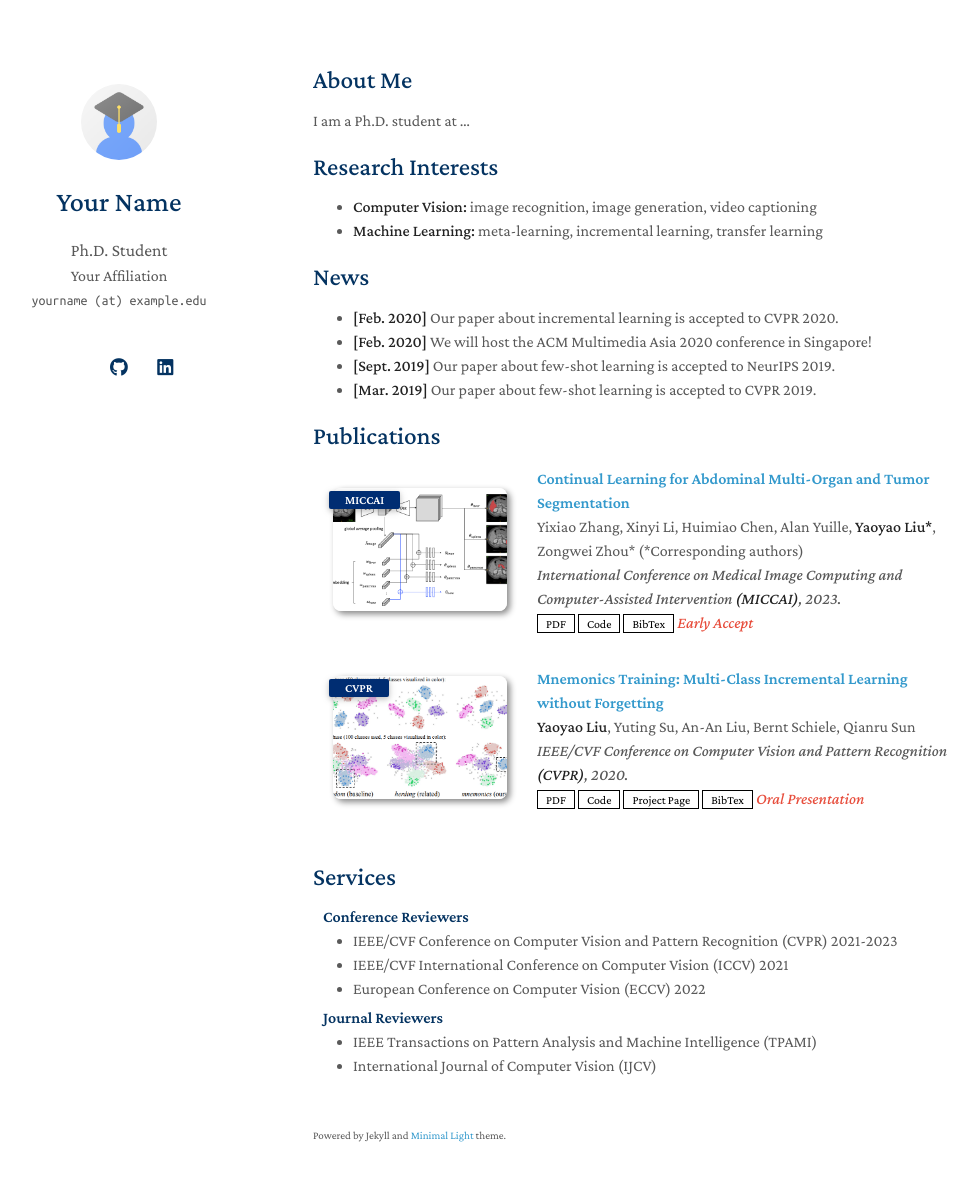
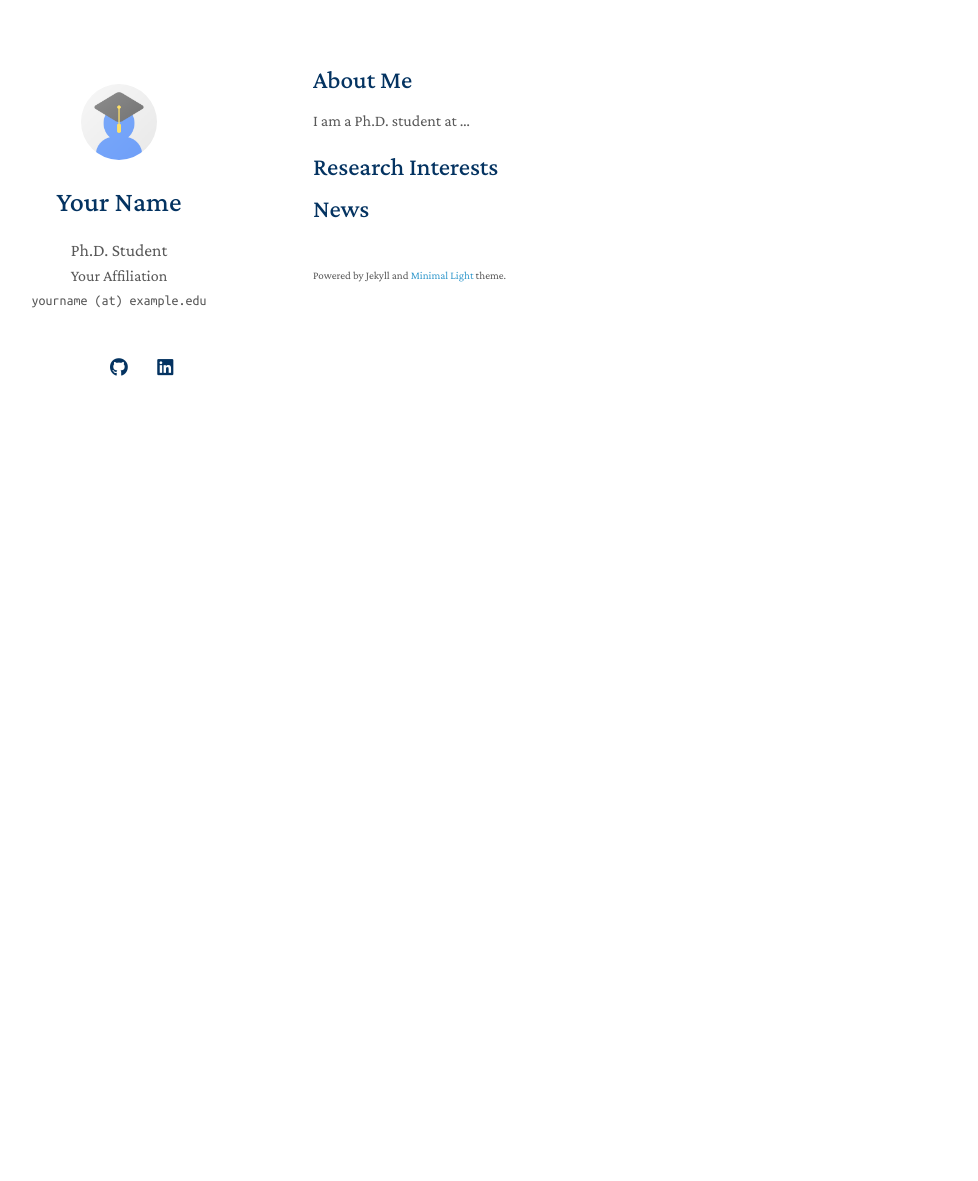
Before and after one commit to kthrn22/kthrn22.github.io, a Jekyll site: the page built from index.md, in a window 1280 px wide and 1216 px high. Shown: the top 1181 px of the window, without its empty margins (157-1135 px from the left). Built offline with Jekyll 4.4.1, drawn with Linux system fonts in a browser that asks for light colours; a style sheet for code colours, icons or effects is not loaded; our own code applies the rules of GitHub Pages for plain Markdown files.

Commit message:
Update index.md

```diff
--- a/index.md
+++ b/index.md
@@ -8,16 +8,4 @@
 
 ## Research Interests
 
-- **Computer Vision:** image recognition, image generation, video captioning
-- **Machine Learning:** meta-learning, incremental learning, transfer learning
-
 ## News
-
-- **[Feb. 2020]** Our paper about incremental learning is accepted to CVPR 2020.
-- **[Feb. 2020]** We will host the ACM Multimedia Asia 2020 conference in Singapore!
-- **[Sept. 2019]** Our paper about few-shot learning is accepted to NeurIPS 2019.
-- **[Mar. 2019]** Our paper about few-shot learning is accepted to CVPR 2019.
-
-{% include_relative _includes/publications.md %}
-
-{% include_relative _includes/services.md %}
```
